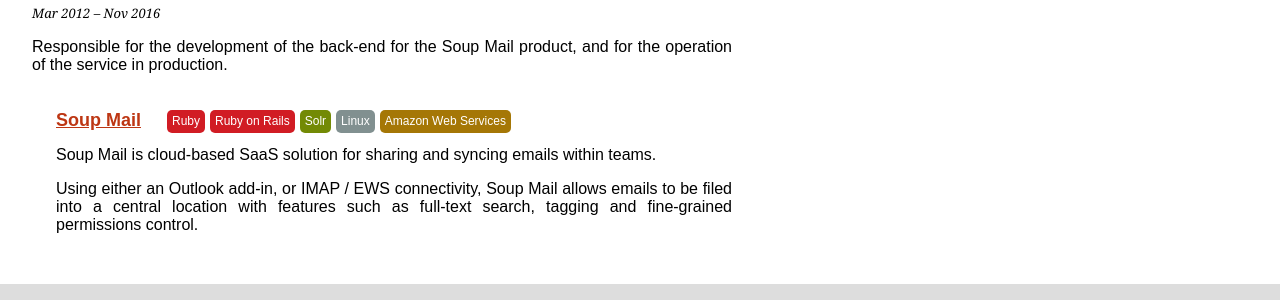
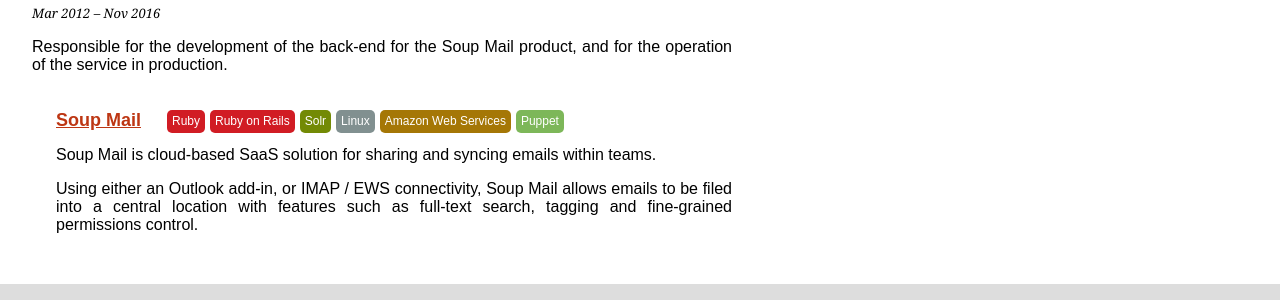
Before and after one commit to johngrimes/johngrimes.github.com, a Jekyll site: the page cv/index.html, which Jekyll copies as it is, in a window 1280 px wide. Shown: the part 1209-1509 px from the top of the page. Built offline with Jekyll 4.4.1, drawn with Linux system fonts in a browser that asks for light colours; some web fonts are replaced.

Commit message:
Add Puppet to CV

```diff
--- a/cv/index.html
+++ b/cv/index.html
@@ -95,6 +95,7 @@
                 <li class="solr">Solr</li>
                 <li class="linux">Linux</li>
                 <li class="aws">Amazon Web Services</li>
+                <li class="puppet">Puppet</li>
               </ul>
             </header>
             <p>Soup Mail is cloud-based SaaS solution for sharing and syncing emails within teams.</p>
--- a/cv/style/cv.css
+++ b/cv/style/cv.css
@@ -164,6 +164,9 @@
 .tags .docker {
   background-color: #819090;
 }
+.tags .puppet {
+  background-color: #7DB759;
+}
 
 section section p {
   clear: left;
```
